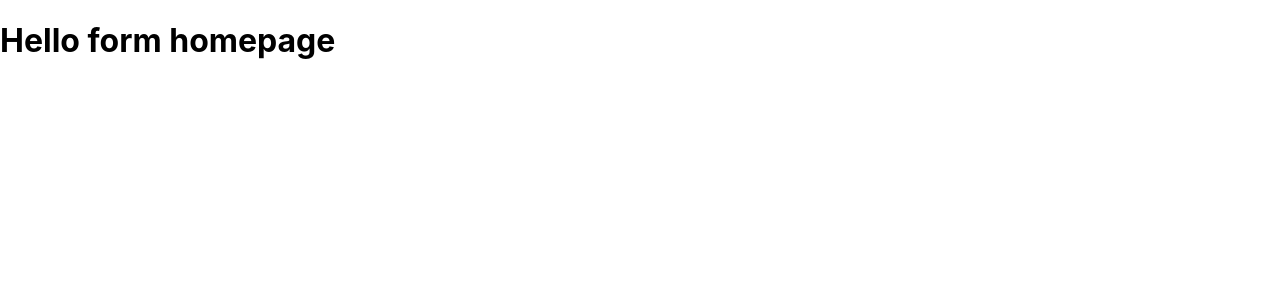
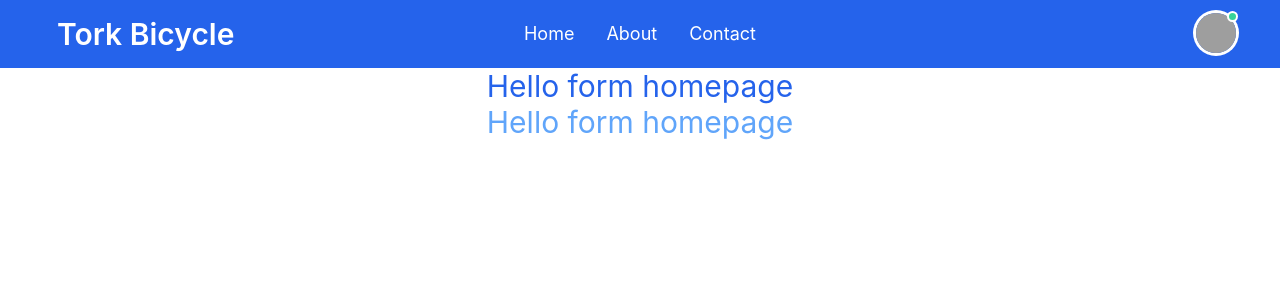
Before and after one commit to shakerscode/torq-bicycle-client-site, a React (Create React App) app: page / in a window 1280 px wide. Shown: the top 300 px of the page. Built offline with nearby package versions, Linux system fonts and the light colour scheme; grey boxes are pictures that could not be loaded.

Commit message:
responsive navbar done

```diff
--- a/package.json
+++ b/package.json
@@ -6,6 +6,7 @@
     "@testing-library/jest-dom": "^5.16.4",
     "@testing-library/react": "^13.2.0",
     "@testing-library/user-event": "^13.5.0",
+    "daisyui": "^2.15.0",
     "react": "^18.1.0",
     "react-dom": "^18.1.0",
     "react-router-dom": "^6.3.0",
@@ -35,5 +36,10 @@
       "last 1 firefox version",
       "last 1 safari version"
     ]
+  },
+  "devDependencies": {
+    "autoprefixer": "^10.4.7",
+    "postcss": "^8.4.14",
+    "tailwindcss": "^3.0.24"
   }
 }
--- /dev/null
+++ b/postcss.config.js
@@ -0,0 +1,6 @@
+module.exports = {
+  plugins: {
+    tailwindcss: {},
+    autoprefixer: {},
+  },
+}
--- a/src/App.css
+++ b/src/App.css
@@ -1,4 +1,3 @@
-
 
 .App-logo {
   height: 40vmin;
--- a/src/App.js
+++ b/src/App.js
@@ -1,10 +1,12 @@
 import { Route, Routes } from 'react-router-dom';
 import './App.css';
 import HomePage from './Pages/HomePage/HomePage';
+import Navbar from './Pages/SharedPages/Navbar';
 
 function App() {
   return (
     <div>
+      <Navbar></Navbar>
       <Routes>
         <Route path='/' element={<HomePage></HomePage>}></Route>
         <Route path='/home' element={<HomePage></HomePage>}></Route>
--- a/src/Pages/HomePage/HomePage.js
+++ b/src/Pages/HomePage/HomePage.js
@@ -3,7 +3,9 @@ import React from 'react';
 const HomePage = () => {
     return (
         <div>
-            <h1>Hello form homepage</h1>
+            <h1 className='text-center text-primary text-3xl'>Hello form homepage</h1>
+
+            <h1 className='text-3xl text-center text-secondary'>Hello form homepage</h1>
         </div>
     );
 };
--- /dev/null
+++ b/src/Pages/SharedPages/Navbar.js
@@ -0,0 +1,51 @@
+import React from 'react';
+import { Link } from 'react-router-dom';
+
+const Navbar = () => {
+    const menuLinks = <>
+        <li><Link to='/'>Home</Link></li>
+        <li><Link to='/about'>About</Link></li>
+        <li><Link to='/contact'>Contact</Link></li>
+    </>
+    return (
+        <div class="navbar bg-primary text-white md:px-10">
+            <div class="navbar-start">
+                <div class="dropdown">
+                    <label tabindex="0" class="btn btn-ghost lg:hidden">
+                        <svg xmlns="http://www.w3.org/2000/svg" class="h-5 w-5" fill="none" viewBox="0 0 24 24" stroke="currentColor"><path stroke-linecap="round" stroke-linejoin="round" stroke-width="2" d="M4 6h16M4 12h8m-8 6h16" /></svg>
+                    </label>
+                    <ul tabindex="0" class="text-primary menu menu-compact dropdown-content mt-3 p-2 shadow bg-base-100 rounded-box w-52">
+                        {menuLinks}
+                    </ul>
+                </div>
+                <Link class="btn btn-ghost normal-case text-xl md:text-3xl" to='/'>Tork Bicycle</Link>
+            </div>
+            <div class="navbar-center hidden lg:flex">
+                <ul class="menu menu-horizontal p-0 text-lg">
+                    {menuLinks}
+                </ul>
+            </div>
+            <div class="navbar-end">
+                <div class="dropdown dropdown-end">
+                    <label tabindex="0" class="btn btn-ghost btn-circle avatar online">
+                        <div class="w-10 rounded-full ring ring-white">
+                            <img src="https://api.lorem.space/image/face?hash=33791" alt=''/>
+                        </div>
+                    </label>
+                    <ul tabindex="0" class="menu menu-compact dropdown-content mt-3 p-2 shadow bg-base-100 rounded-box w-52 text-primary">
+                        <li>
+                            <Link to='/profile' class="justify-between">
+                                Profile
+                                <span class="badge">New</span>
+                            </Link>
+                        </li>
+                        <li><Link to='/dashboard'>Dashboard</Link></li>
+                        <li><Link to='/logout'>Logout</Link></li>
+                    </ul>
+                </div>
+            </div>
+        </div>
+    );
+};
+
+export default Navbar;
--- a/src/index.css
+++ b/src/index.css
@@ -1,3 +1,8 @@
+
+@tailwind base;
+@tailwind components;
+@tailwind utilities;
+
 body {
   margin: 0;
   font-family: -apple-system, BlinkMacSystemFont, 'Segoe UI', 'Roboto', 'Oxygen',
--- /dev/null
+++ b/tailwind.config.js
@@ -0,0 +1,36 @@
+module.exports = {
+  content: [
+    "./src/**/*.{js,jsx,ts,tsx, html}",
+  ],
+
+  theme: {
+    extend: {},
+  },
+  daisyui: {
+    themes: [
+      {
+        torkWebTheme: {
+
+          "primary": "#2563eb",
+
+          "secondary": "#60a5fa",
+
+          "accent": "#37CDBE",
+
+          "neutral": "#3D4451",
+
+          "base-100": "#FFFFFF",
+
+          "info": "#3ABFF8",
+
+          "success": "#36D399",
+
+          "warning": "#FBBD23",
+
+          "error": "#f43f5e",
+        },
+      },
+    ],
+  },
+  plugins: [require("daisyui")],
+}
```
Also changed, not shown: 2 other files (tests, documents, lock files or other folders).
